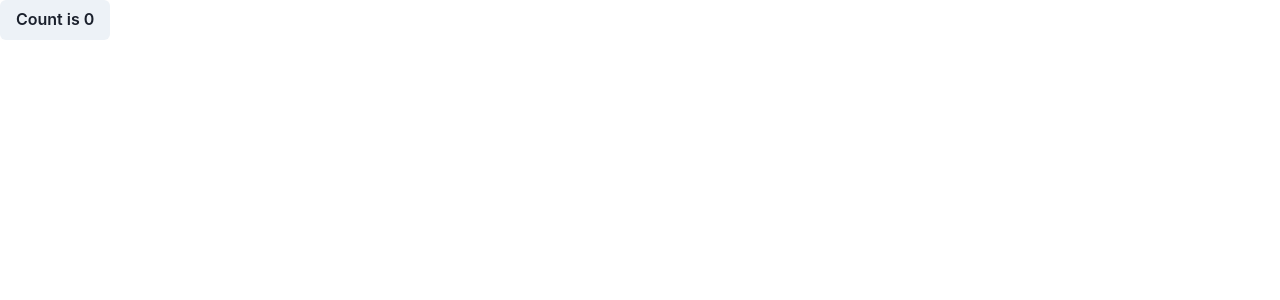
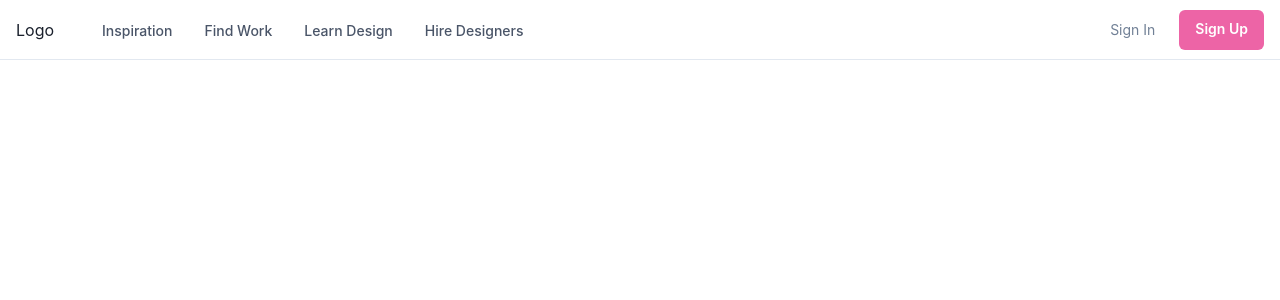
Before and after one commit to miiaharja/minesweeper, a React (Vite) app: page / in a window 1280 px wide. Shown: the top 300 px of the page. Built offline with nearby package versions, Linux system fonts and the light colour scheme.

Commit message:
Added navbar

```diff
--- a/package.json
+++ b/package.json
@@ -9,6 +9,7 @@
     "preview": "vite preview"
   },
   "dependencies": {
+    "@chakra-ui/icons": "^2.0.11",
     "@chakra-ui/react": "^2.3.7",
     "@emotion/react": "^11.10.5",
     "@emotion/styled": "^11.10.5",
--- a/src/App.tsx
+++ b/src/App.tsx
@@ -1,20 +1,5 @@
-import { Box, Button } from "@chakra-ui/react";
-import { useEffect, useState } from "react";
-import { useTranslation } from "react-i18next";
+import { Navbar } from "./components/UI/Navbar";
 
 export function App() {
-  const [count, setCount] = useState(0);
-  const { t } = useTranslation();
-
-  useEffect(() => {
-    console.log(count);
-  }, [count]);
-
-  return (
-    <Box>
-      <Button onClick={() => setCount((prevCount) => prevCount + 1)}>
-        {t("temp.counter-count", { count })}
-      </Button>
-    </Box>
-  );
+  return <Navbar />;
 }
--- /dev/null
+++ b/src/components/UI/Header.tsx
@@ -0,0 +1 @@
+export function Header() {}
--- /dev/null
+++ b/src/components/UI/Navbar.tsx
@@ -0,0 +1,138 @@
+import { CloseIcon, HamburgerIcon } from "@chakra-ui/icons";
+import {
+  Box,
+  Button,
+  Collapse,
+  Flex,
+  IconButton,
+  Stack,
+  Text,
+  useBreakpointValue,
+  useColorModeValue,
+  useDisclosure,
+} from "@chakra-ui/react";
+import { DesktopNav } from "./Navigation/DesktopNav";
+import { MobileNav } from "./Navigation/MobileNav";
+
+export function Navbar() {
+  const { isOpen, onToggle } = useDisclosure();
+
+  return (
+    <Box>
+      <Flex
+        bg={useColorModeValue("white", "gray.800")}
+        color={useColorModeValue("gray.600", "white")}
+        minH="60px"
+        py={{ base: 2 }}
+        px={{ base: 4 }}
+        borderBottom={1}
+        borderStyle="solid"
+        borderColor={useColorModeValue("gray.200", "gray.900")}
+        align="center"
+      >
+        <Flex
+          flex={{ base: 1, md: "auto" }}
+          ml={{ base: -2 }}
+          display={{ base: "flex", md: "none" }}
+        >
+          <IconButton
+            onClick={onToggle}
+            icon={
+              isOpen ? <CloseIcon w={3} h={3} /> : <HamburgerIcon w={5} h={5} />
+            }
+            variant="ghost"
+            aria-label="Toggle Navigation"
+          />
+        </Flex>
+        <Flex flex={{ base: 1 }} justify={{ base: "center", md: "start" }}>
+          <Text
+            textAlign={useBreakpointValue({ base: "center", md: "left" })}
+            fontFamily="heading"
+            color={useColorModeValue("gray.800", "white")}
+          >
+            Logo
+          </Text>
+
+          <Flex display={{ base: "none", md: "flex" }} ml={10}>
+            <DesktopNav />
+          </Flex>
+        </Flex>
+
+        <Stack
+          flex={{ base: 1, md: 0 }}
+          justify="flex-end"
+          direction="row"
+          spacing={6}
+        >
+          <Button as="a" fontSize="sm" fontWeight={400} variant="link" href="#">
+            Sign In
+          </Button>
+          <Button
+            display={{ base: "none", md: "inline-flex" }}
+            fontSize="sm"
+            fontWeight={600}
+            color="white"
+            bg="pink.400"
+            _hover={{
+              bg: "pink.300",
+            }}
+          >
+            Sign Up
+          </Button>
+        </Stack>
+      </Flex>
+
+      <Collapse in={isOpen} animateOpacity>
+        <MobileNav />
+      </Collapse>
+    </Box>
+  );
+}
+
+export interface NavItem {
+  label: string;
+  subLabel?: string;
+  children?: NavItem[];
+  href?: string;
+}
+
+export const NAV_ITEMS: NavItem[] = [
+  {
+    label: "Inspiration",
+    children: [
+      {
+        label: "Explore Design Work",
+        subLabel: "Trending Design to inspire you",
+        href: "#",
+      },
+      {
+        label: "New & Noteworthy",
+        subLabel: "Up-and-coming Designers",
+        href: "#",
+      },
+    ],
+  },
+  {
+    label: "Find Work",
+    children: [
+      {
+        label: "Job Board",
+        subLabel: "Find your dream design job",
+        href: "#",
+      },
+      {
+        label: "Freelance Projects",
+        subLabel: "An exclusive list for contract work",
+        href: "#",
+      },
+    ],
+  },
+  {
+    label: "Learn Design",
+    href: "#",
+  },
+  {
+    label: "Hire Designers",
+    href: "#",
+  },
+];
--- /dev/null
+++ b/src/components/UI/Navigation/DesktopNav.tsx
@@ -0,0 +1,60 @@
+import {
+  Box,
+  Link,
+  Popover,
+  PopoverContent,
+  PopoverTrigger,
+  Stack,
+  useColorModeValue,
+} from "@chakra-ui/react";
+import { NAV_ITEMS } from "../Navbar";
+import { DesktopSubNav } from "./DesktopSubNav";
+
+export function DesktopNav() {
+  const linkColor = useColorModeValue("gray.600", "gray.200");
+  const linkHoverColor = useColorModeValue("gray.800", "white");
+  const popoverContentBgColor = useColorModeValue("white", "gray.800");
+
+  return (
+    <Stack direction="row" spacing={4}>
+      {NAV_ITEMS.map((navItem) => (
+        <Box key={navItem.label}>
+          <Popover trigger="hover" placement="bottom-start">
+            <PopoverTrigger>
+              <Link
+                p={2}
+                href={navItem.href ?? "#"}
+                fontSize="sm"
+                fontWeight={500}
+                color={linkColor}
+                _hover={{
+                  textDecoration: "none",
+                  color: linkHoverColor,
+                }}
+              >
+                {navItem.label}
+              </Link>
+            </PopoverTrigger>
+
+            {navItem.children && (
+              <PopoverContent
+                border={0}
+                boxShadow="xl"
+                bg={popoverContentBgColor}
+                p={4}
+                rounded="xl"
+                minW="sm"
+              >
+                <Stack>
+                  {navItem.children.map((child) => (
+                    <DesktopSubNav key={child.label} {...child} />
+                  ))}
+                </Stack>
+              </PopoverContent>
+            )}
+          </Popover>
+        </Box>
+      ))}
+    </Stack>
+  );
+}
--- /dev/null
+++ b/src/components/UI/Navigation/DesktopSubNav.tsx
@@ -0,0 +1,48 @@
+import { ChevronRightIcon } from "@chakra-ui/icons";
+import {
+  Box,
+  Flex,
+  Icon,
+  Link,
+  Stack,
+  Text,
+  useColorModeValue,
+} from "@chakra-ui/react";
+import { NavItem } from "../Navbar";
+
+export const DesktopSubNav = ({ label, href, subLabel }: NavItem) => {
+  return (
+    <Link
+      href={href}
+      role="group"
+      display="block"
+      p={2}
+      rounded="md"
+      _hover={{ bg: useColorModeValue("pink.50", "gray.900") }}
+    >
+      <Stack direction="row" align="center">
+        <Box>
+          <Text
+            transition="all .3s ease"
+            _groupHover={{ color: "pink.400" }}
+            fontWeight={500}
+          >
+            {label}
+          </Text>
+          <Text fontSize="sm">{subLabel}</Text>
+        </Box>
+        <Flex
+          transition="all .3s ease"
+          transform="translateX(-10px)"
+          opacity={0}
+          _groupHover={{ opacity: "100%", transform: "translateX(0)" }}
+          justify="flex-end"
+          align="center"
+          flex={1}
+        >
+          <Icon color="pink.400" w={5} h={5} as={ChevronRightIcon} />
+        </Flex>
+      </Stack>
+    </Link>
+  );
+};
--- /dev/null
+++ b/src/components/UI/Navigation/MobileNav.tsx
@@ -0,0 +1,17 @@
+import { Stack, useColorModeValue } from "@chakra-ui/react";
+import { NAV_ITEMS } from "../Navbar";
+import { MobileNavItem } from "./MobileNavItem";
+
+export function MobileNav() {
+  return (
+    <Stack
+      bg={useColorModeValue("white", "gray.800")}
+      p={4}
+      display={{ md: "none" }}
+    >
+      {NAV_ITEMS.map((navItem) => (
+        <MobileNavItem key={navItem.label} {...navItem} />
+      ))}
+    </Stack>
+  );
+}
--- /dev/null
+++ b/src/components/UI/Navigation/MobileNavItem.tsx
@@ -0,0 +1,65 @@
+import { ChevronDownIcon } from "@chakra-ui/icons";
+import {
+  Collapse,
+  Flex,
+  Icon,
+  Link,
+  Stack,
+  Text,
+  useColorModeValue,
+  useDisclosure,
+} from "@chakra-ui/react";
+import { NavItem } from "../Navbar";
+
+export const MobileNavItem = ({ label, children, href }: NavItem) => {
+  const { isOpen, onToggle } = useDisclosure();
+
+  return (
+    <Stack spacing={4} onClick={children && onToggle}>
+      <Flex
+        py={2}
+        as={Link}
+        href={href ?? "#"}
+        justify="space-between"
+        align="center"
+        _hover={{
+          textDecoration: "none",
+        }}
+      >
+        <Text
+          fontWeight={600}
+          color={useColorModeValue("gray.600", "gray.200")}
+        >
+          {label}
+        </Text>
+        {children && (
+          <Icon
+            as={ChevronDownIcon}
+            transition="all .25s ease-in-out"
+            transform={isOpen ? "rotate(180deg)" : ""}
+            w={6}
+            h={6}
+          />
+        )}
+      </Flex>
+
+      <Collapse in={isOpen} animateOpacity style={{ marginTop: "0!important" }}>
+        <Stack
+          mt={2}
+          pl={4}
+          borderLeft={1}
+          borderStyle="solid"
+          borderColor={useColorModeValue("gray.200", "gray.700")}
+          align="start"
+        >
+          {children &&
+            children.map((child) => (
+              <Link key={child.label} py={2} href={child.href}>
+                {child.label}
+              </Link>
+            ))}
+        </Stack>
+      </Collapse>
+    </Stack>
+  );
+};
```
Also changed, not shown: 1 other file (tests, documents, lock files or other folders).
